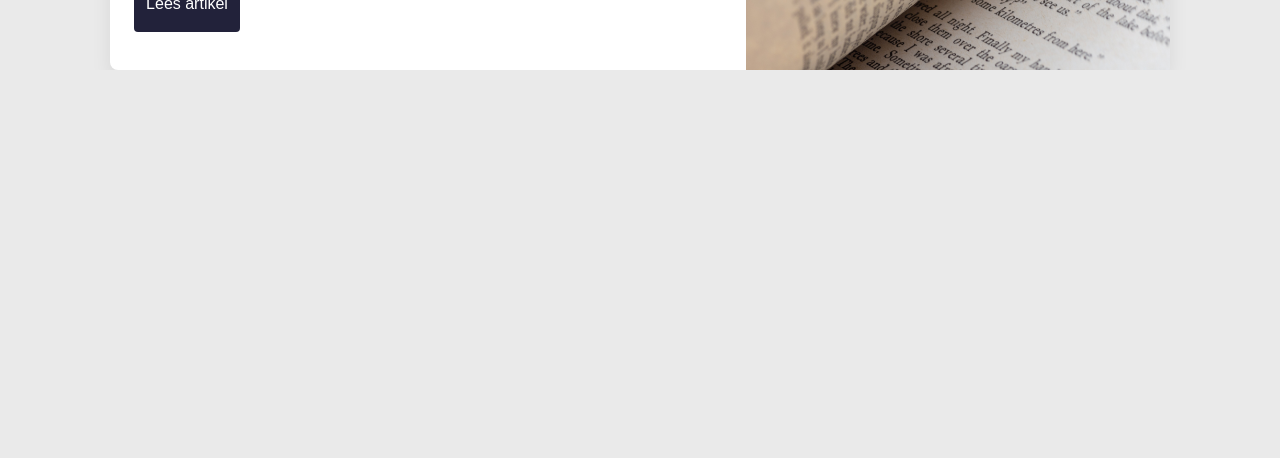
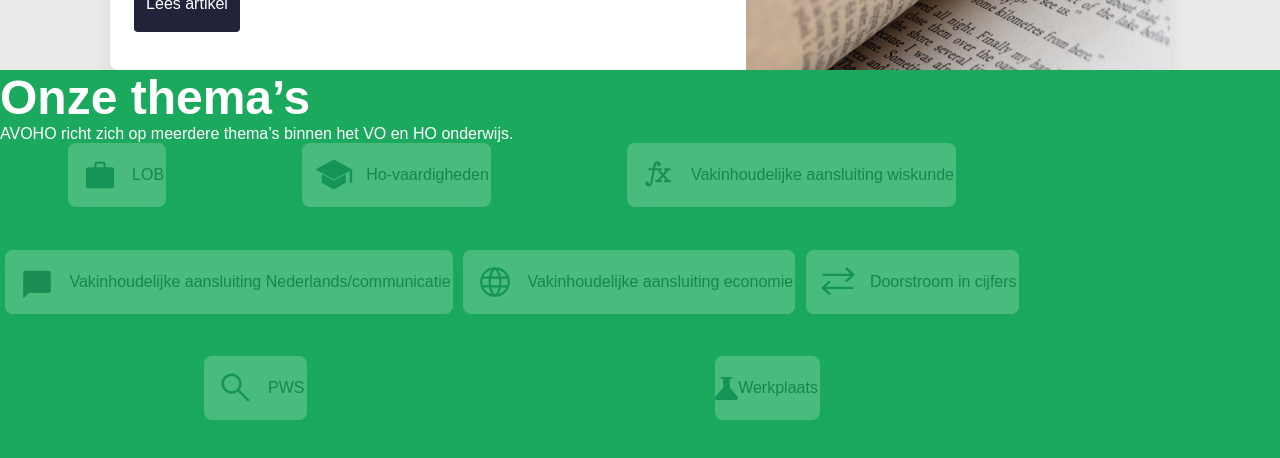
Before and after one commit to jaussems/press-play-assesment, a Next.js app: page / in a window 1280 px wide. Shown: the part 1104-1562 px from the top of the page. Before the commit the page ends 1174 px from the top, so only its background shows below. Built offline with nearby package versions, Linux system fonts and the light colour scheme; a web font is replaced by a local one.

Commit message:
styling themes according to design

```diff
--- a/src/components/Themes.tsx
+++ b/src/components/Themes.tsx
@@ -13,7 +13,7 @@ const Themes: React.FC<IThemeComponent> = (props) => {
         {props.themebuttons && props.themebuttons.length > 0
           ? props.themebuttons.map((theme) => (
               <ThemeButton
-                icon={theme.icon}
+                icon={require(`../assets/icons/${theme.icon}`)}
                 alt={`${theme.icon}`}
                 text={theme.text}
               ></ThemeButton>
--- a/src/pages/index.tsx
+++ b/src/pages/index.tsx
@@ -7,7 +7,8 @@ import Article from "@/components/Article";
 import Card from "@/components/Card";
 import Footer from "@/components/Footer";
 import Search from "@/components/Search";
-import { ArticleTags } from "@/shared/config";
+import { ArticleTags, ThemeObjects } from "@/shared/config";
+import Themes from "@/components/Themes";
 
 export default function Home() {
   return (
@@ -50,7 +51,13 @@ export default function Home() {
           buttonText={"Lees artikel"}
           tags={ArticleTags.ArticleOneTags}
         ></Article>
-
+        <Themes
+          header={"Onze thema’s"}
+          text={
+            "AVOHO richt zich op meerdere thema’s binnen het VO en HO onderwijs."
+          }
+          themebuttons={ThemeObjects}
+        ></Themes>
         {/* <div>Themes</div>
         <div>Materials</div>
         <Article></Article>
--- a/src/shared/config.ts
+++ b/src/shared/config.ts
@@ -5,15 +5,24 @@ export const ArticleTags = {
 };
 
 export const ThemeObjects = [
-  { icon: "suitcase.svg", text: "LOB" },
-  { icon: "education.svg", text: "Ho-vaardigheden" },
-  { icon: "algebra.svg", text: "Vakinhoudelijke aansluiting wiskunde" },
+  { icon: "suitcase.svg", text: "LOB", alt: "suitcase icon" },
+  { icon: "education.svg", text: "Ho-vaardigheden", alt: "suitcase icon" },
+  {
+    icon: "algebra.svg",
+    text: "Vakinhoudelijke aansluiting wiskunde",
+    alt: "algebra icon",
+  },
   {
     icon: "chat.svg",
     text: "Vakinhoudelijke aansluiting Nederlands/communicatie",
+    alt: "chat icon",
   },
-  { icon: "worldwide.svg", text: "Vakinhoudelijke aansluiting economie" },
-  { icon: "trade.svg", text: "Doorstroom in cijfers" },
-  { icon: "searchglass.svg", text: "PWS" },
-  { icon: "science.svg", text: "Werkplaats" },
+  {
+    icon: "worldwide.svg",
+    text: "Vakinhoudelijke aansluiting economie",
+    alt: "worldwide icon",
+  },
+  { icon: "trade.svg", text: "Doorstroom in cijfers", alt: "trade icon" },
+  { icon: "searchglass.svg", text: "PWS", alt: "searchglass icon" },
+  { icon: "science.svg", text: "Werkplaats", alt: "science icon" },
 ];
--- a/src/styles/ThemeButton.module.scss
+++ b/src/styles/ThemeButton.module.scss
@@ -1,7 +1,13 @@
+@import "mixins";
+@import "variables";
 .themebutton {
+  @include flex-row;
   background: var(--unnamed-color-ffffff) 0% 0% no-repeat padding-box;
   background: #ffffff 0% 0% no-repeat padding-box;
   box-shadow: 0px 8px 20px #00000014;
   border-radius: 8px;
+  height: 4rem;
+  color: black;
+  align-items: center;
   opacity: 0.2;
 }
--- a/src/styles/Themes.module.scss
+++ b/src/styles/Themes.module.scss
@@ -1,13 +1,16 @@
-@import "./variables";
-@import "./mixins";
+@import "variables";
+@import "mixins";
 
 .themes {
   background-color: $base-green-color;
-
+  height: 40rem;
   &__text {
     @include flex-column;
   }
   &__buttons {
     @include flex-row-wrap;
+    width: 80%;
+    justify-content: space-around;
+    height: 20rem;
   }
 }
```
